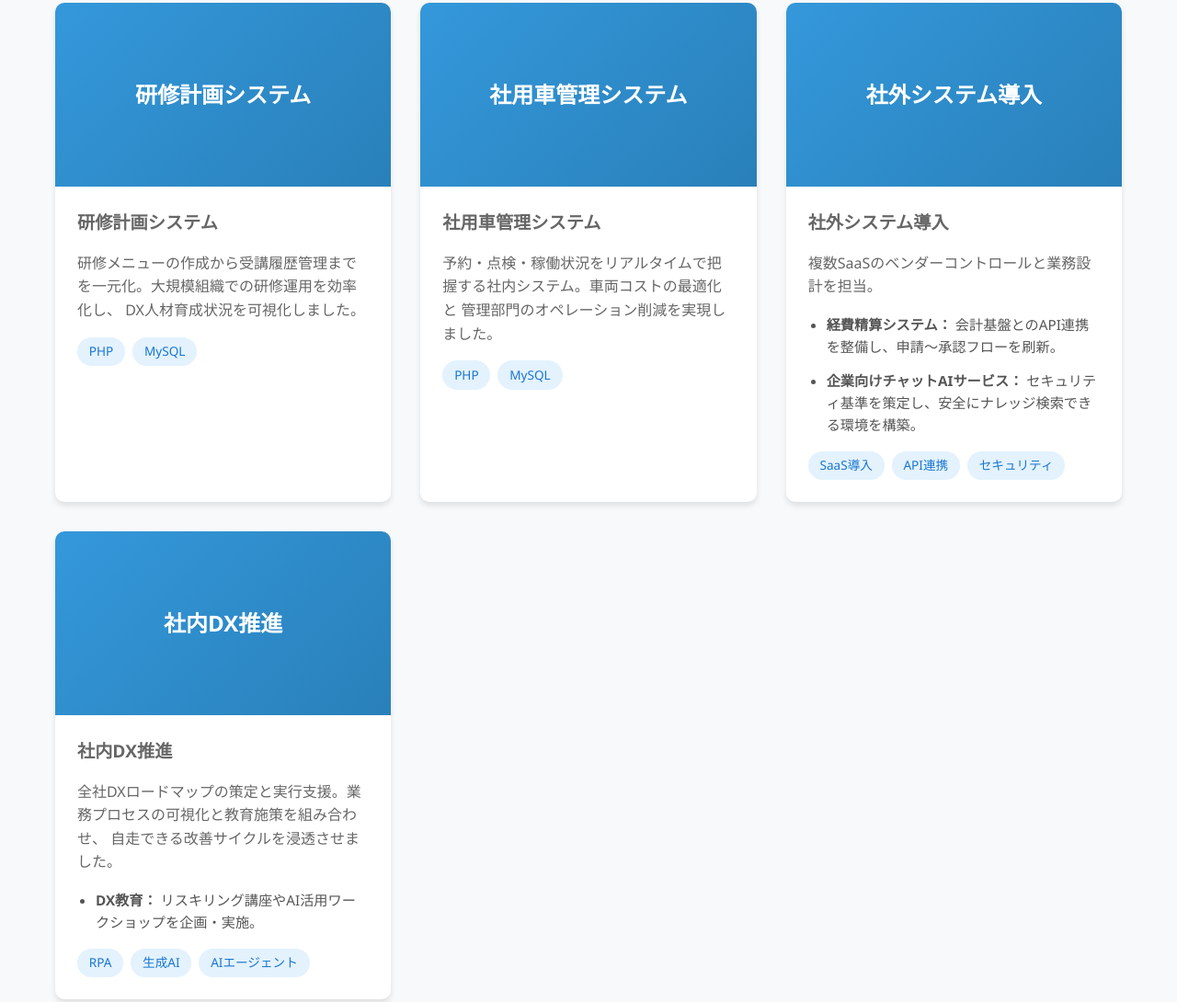
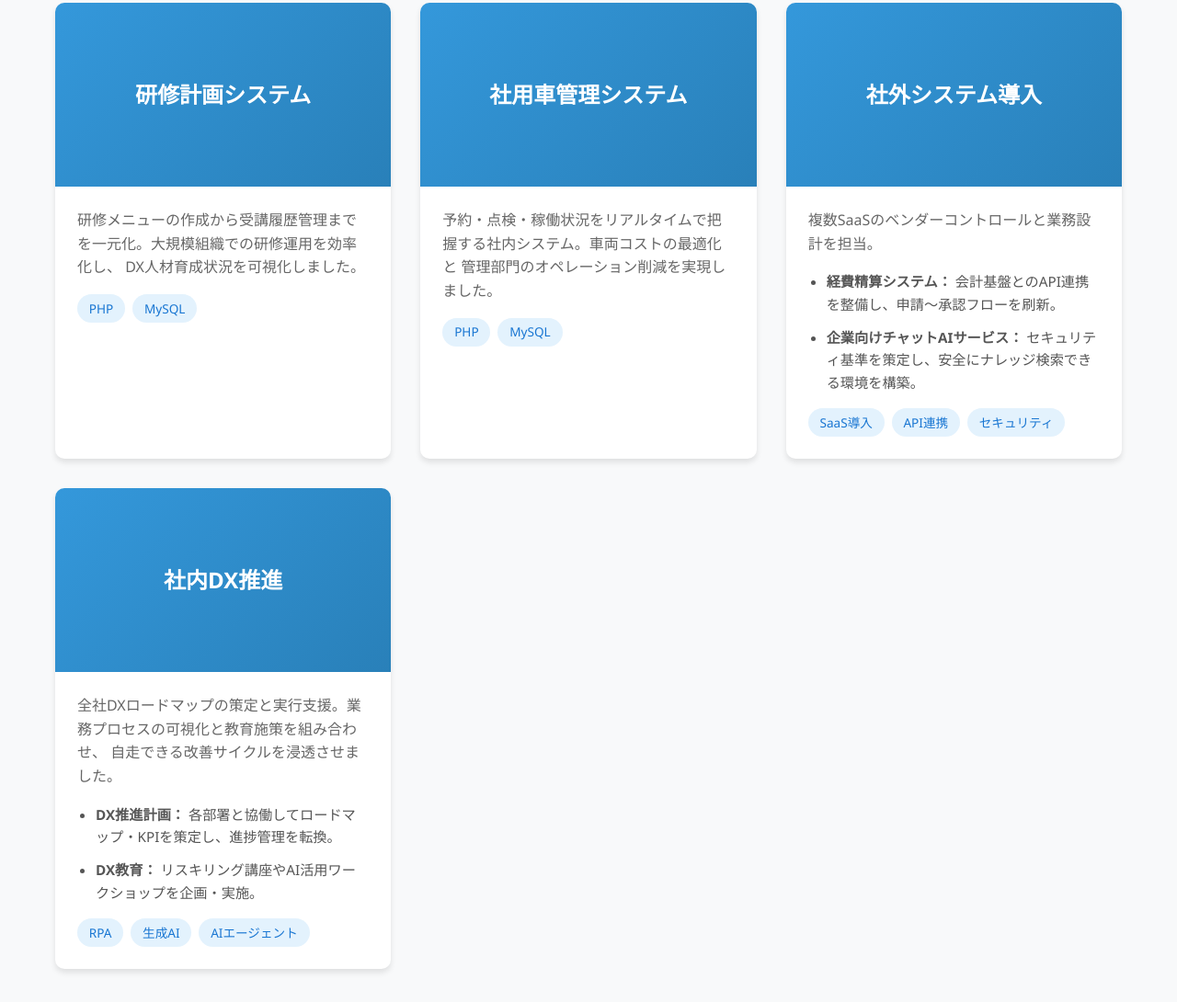
Before and after one commit to nozomu707/misaa1120, a plain HTML site: page index.html in a window 1280 px wide. Shown: the part 2017-3107 px from the top of the page at 92% size. Drawn offline with Linux system fonts and the light colour scheme.

Commit message:
Add DX promotion planning detail

```diff
--- a/index.html
+++ b/index.html
@@ -123,7 +123,6 @@
                             <div class="project-placeholder">研修計画システム</div>
                         </div>
                         <div class="project-content">
-                            <p class="project-title">研修計画システム</p>
                             <p>
                                 研修メニューの作成から受講履歴管理までを一元化。大規模組織での研修運用を効率化し、
                                 DX人材育成状況を可視化しました。
@@ -140,7 +139,6 @@
                             <div class="project-placeholder">社用車管理システム</div>
                         </div>
                         <div class="project-content">
-                            <p class="project-title">社用車管理システム</p>
                             <p>
                                 予約・点検・稼働状況をリアルタイムで把握する社内システム。車両コストの最適化と
                                 管理部門のオペレーション削減を実現しました。
@@ -157,7 +155,6 @@
                             <div class="project-placeholder">社外システム導入</div>
                         </div>
                         <div class="project-content">
-                            <p class="project-title">社外システム導入</p>
                             <p>複数SaaSのベンダーコントロールと業務設計を担当。</p>
                             <ul class="project-sublist">
                                 <li>
@@ -180,12 +177,14 @@
                             <div class="project-placeholder">社内DX推進</div>
                         </div>
                         <div class="project-content">
-                            <p class="project-title">社内DX推進</p>
                             <p>
                                 全社DXロードマップの策定と実行支援。業務プロセスの可視化と教育施策を組み合わせ、
                                 自走できる改善サイクルを浸透させました。
                             </p>
                             <ul class="project-sublist">
+                                <li>
+                                    <strong>DX推進計画：</strong> 各部署と協働してロードマップ・KPIを策定し、進捗管理を転換。
+                                </li>
                                 <li>
                                     <strong>DX教育：</strong> リスキリング講座やAI活用ワークショップを企画・実施。
                                 </li>
```
